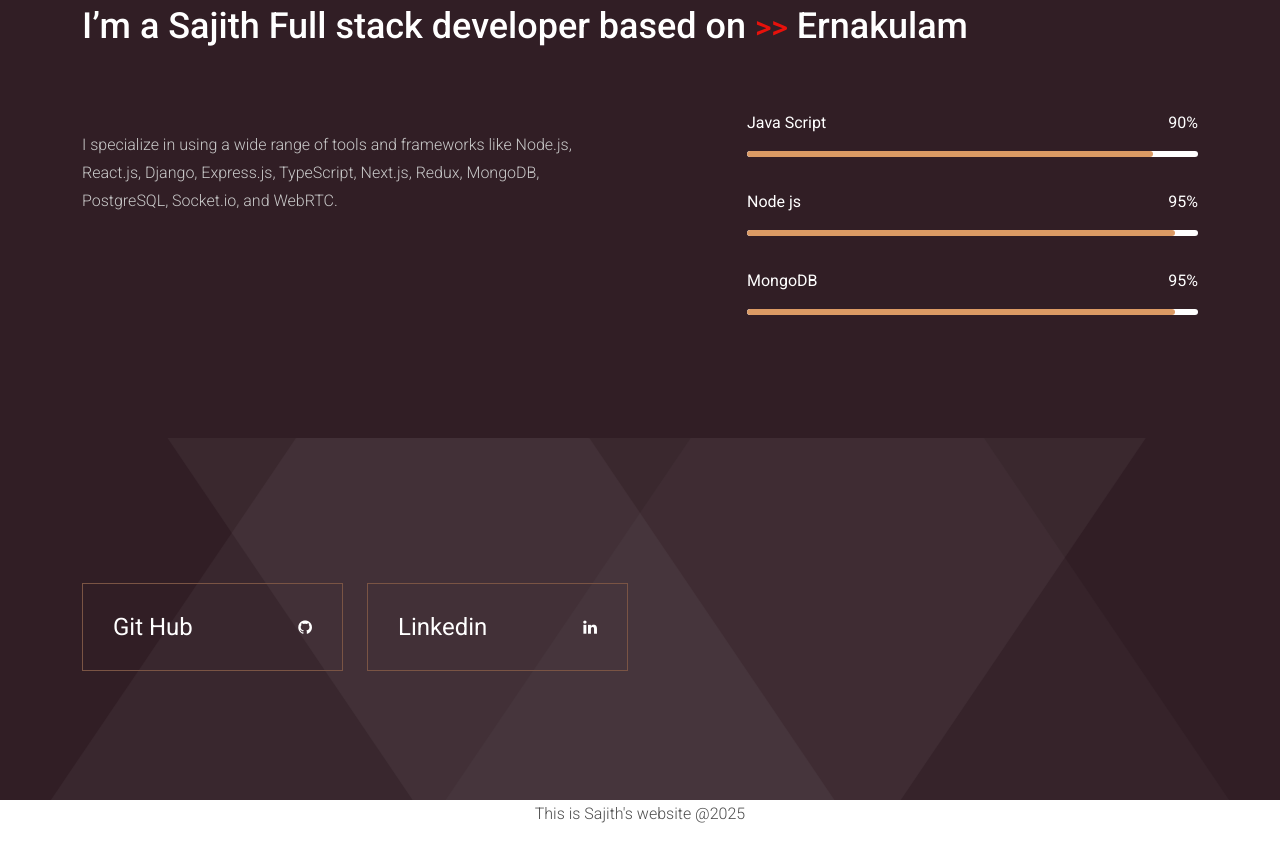
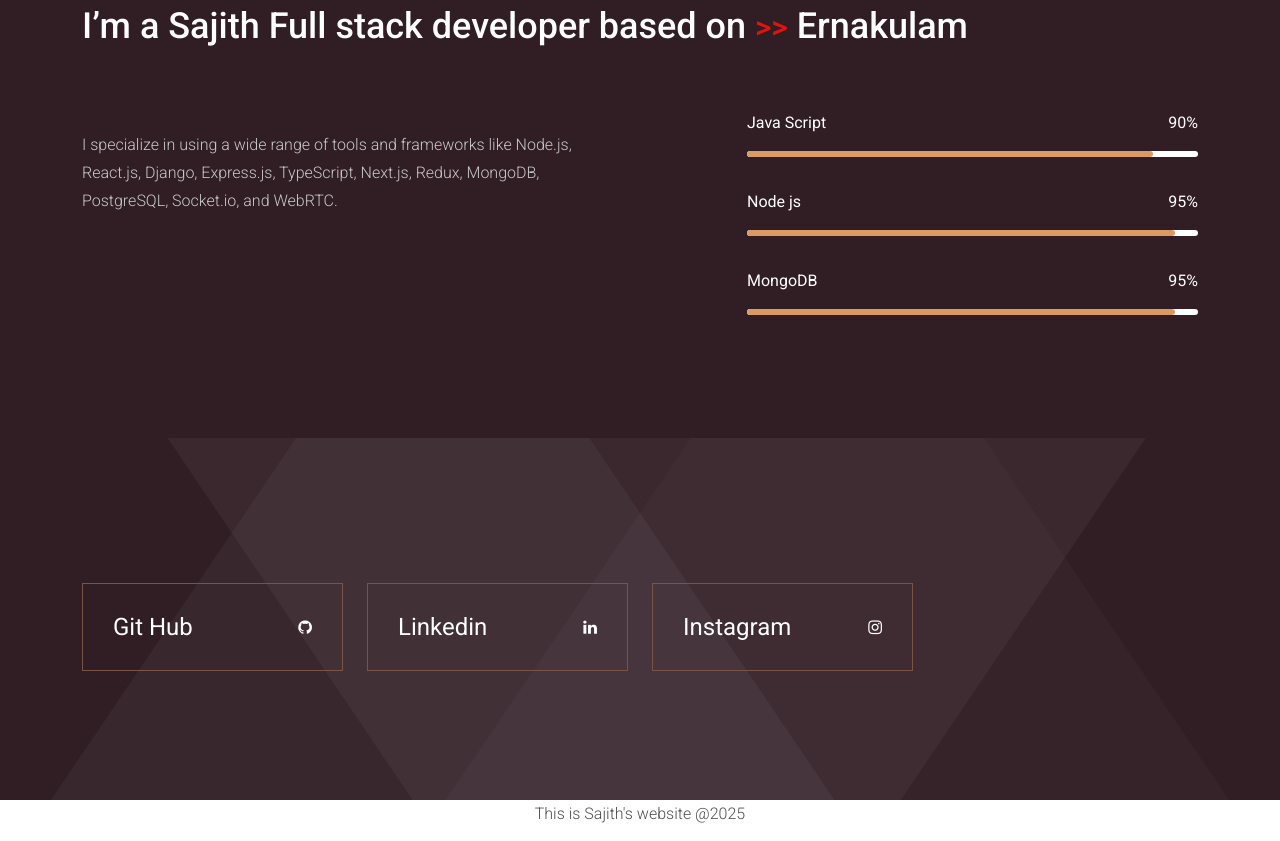
Before and after one commit to sanjusivaji/personal-website, a website: page index.html in a window 1280 px wide. Shown: the part 1189-2030 px from the top of the page. Drawn offline with nearby package versions, Linux system fonts and the light colour scheme.

Commit message:
Update index.html

```diff
--- a/index.html
+++ b/index.html
@@ -149,27 +149,40 @@
 
 
 
-   <!-- footer start -->
+    <!-- footer -->
         <footer class="footer">
           <div class="footer_top">
             <div class="container">
+              <div class="row">
 
-       <div class="row">
+                <!-- GitHub -->
                 <div class="col-md-3">
-          <a href="https://github.com/sanjusivaji" class="single_links d-flex justify-content-between align-items-center text-decoration-none text-white">
+                  <a href="https://github.com/sanjusivaji"
+                    class="single_links d-flex justify-content-between align-items-center text-decoration-none text-white">
                     <span>Git Hub</span>
                     <i class="fa fa-github"></i>
                   </a>
                 </div>
 
+                <!-- LinkedIn -->
                 <div class="col-md-3">
-          <a href="https://www.linkedin.com/in/sajith-pe/" class="single_links d-flex justify-content-between align-items-center text-decoration-none text-white">
+                  <a href="https://www.linkedin.com/in/sajith-pe/"
+                    class="single_links d-flex justify-content-between align-items-center text-decoration-none text-white">
                     <span>Linkedin</span>
                     <i class="fa fa-linkedin"></i>
                   </a>
                 </div>
+
+                <!-- Instagram -->
+                <div class="col-md-3">
+                  <a href="https://www.instagram.com/pesajith?igsh=cWhyaWx0Y2d4dnFx"
+                    class="single_links d-flex justify-content-between align-items-center text-decoration-none text-white">
+                    <span>Instagram</span>
+                    <i class="fa fa-instagram"></i>
+                  </a>
                 </div>
 
+              </div>
             </div>
           </div>
         </footer>
```
Lines whose indentation alone changed are shown as unchanged.
